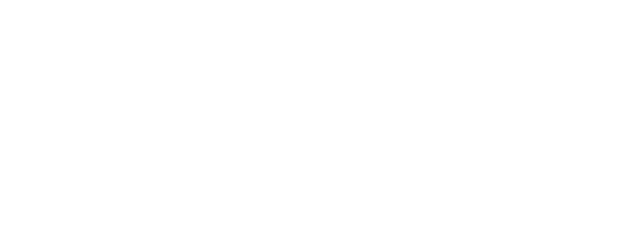
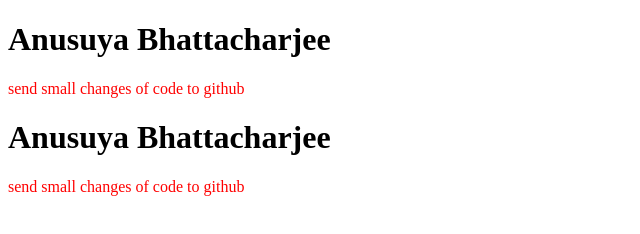
Before and after one commit to RUPSA23/JM-cource-first-repo, a plain HTML site: page index.html in a window 1280 px wide. Shown: the whole page, without its empty margins (0-640 px from the left). Drawn offline with Linux system fonts and the light colour scheme.

Commit message:
new changes

```diff
--- a/index.html
+++ b/index.html
@@ -5,8 +5,13 @@
     <meta http-equiv="X-UA-Compatible" content="IE=edge">
     <meta name="viewport" content="width=device-width, initial-scale=1.0">
     <title>jm first repo</title>
+    <link rel="stylesheet" href="style.css">
 </head>
 <body>
+    <h1>Anusuya Bhattacharjee</h1>
+    <p>send small changes of code to github</p>
+    <h1>Anusuya Bhattacharjee</h1>
+    <p>send small changes of code to github</p>
+</body>
 
-</body>
 </html>
--- /dev/null
+++ b/style.css
@@ -0,0 +1,3 @@
+p {
+    color: red;
+}
```
